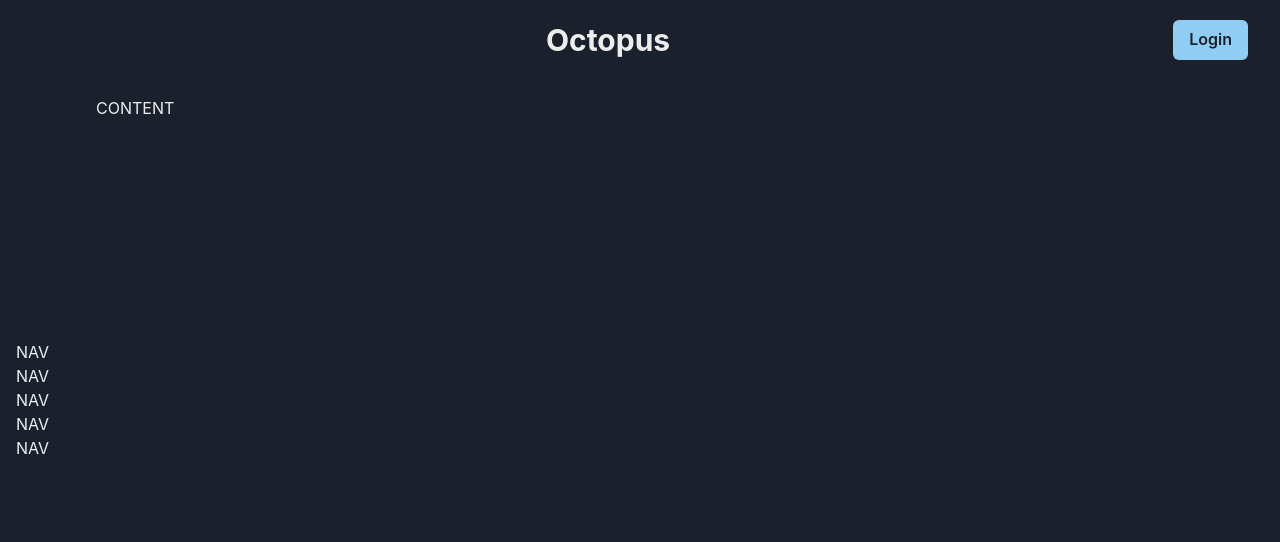
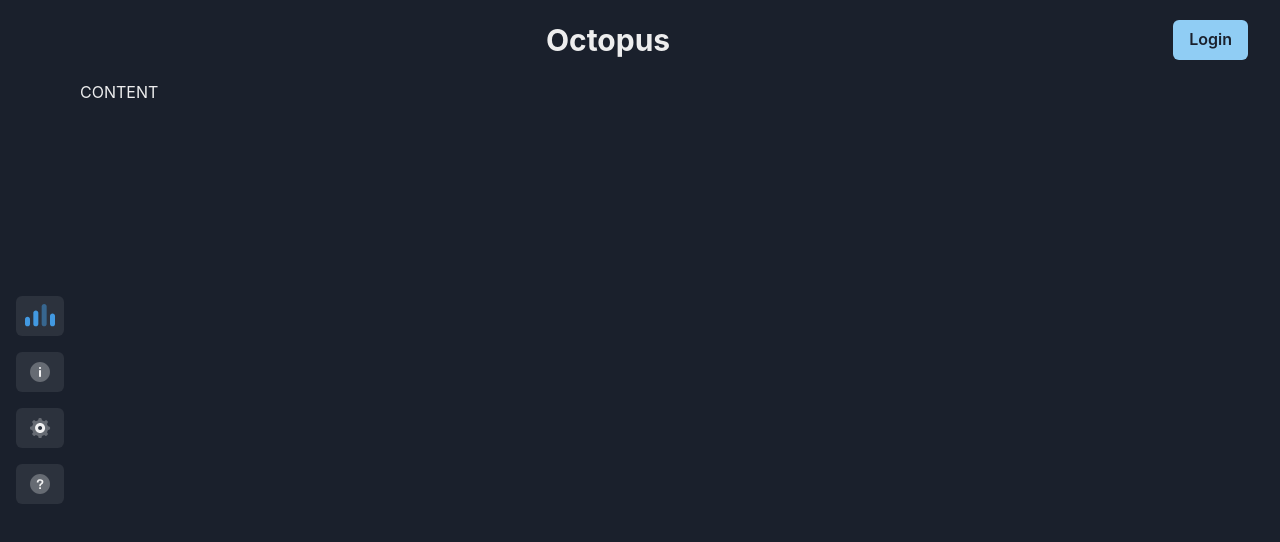
Before and after one commit to TheSpectreTeam/Octopus.GUI, a React app: page / in a window 1280 px wide. Shown: the top 542 px of the page. Built offline with nearby package versions, Linux system fonts and the light colour scheme.

Commit message:
feat(Sidebar/Layout)[OCT-26]: added  NavMenu to Sidebar and Layout

```diff
--- a/package.json
+++ b/package.json
@@ -21,6 +21,7 @@
         "start:dev": "cross-env NODE_ENV=development webpack serve --open"
     },
     "dependencies": {
+        "@chakra-ui/icons": "^2.0.0",
         "@chakra-ui/react": "2.0.0-next.4",
         "@emotion/react": "latest",
         "@emotion/styled": "latest",
@@ -29,8 +30,6 @@
         "react-dom": "18.1.0"
     },
     "devDependencies": {
-        "@types/react": "18.0.9",
-        "@types/react-dom": "18.0.3",
         "@babel/cli": "^7.17.6",
         "@babel/core": "^7.17.9",
         "@babel/plugin-transform-runtime": "^7.17.0",
@@ -41,6 +40,8 @@
         "@testing-library/jest-dom": "^5.16.4",
         "@testing-library/react": "^13.1.1",
         "@types/jest": "^27.4.1",
+        "@types/react": "18.0.9",
+        "@types/react-dom": "18.0.3",
         "autoprefixer": "^10.4.4",
         "babel-eslint": "^10.1.0",
         "babel-loader": "^8.2.5",
--- a/src/components/Sidebar/index.tsx
+++ b/src/components/Sidebar/index.tsx
@@ -1,5 +1,5 @@
 import React from "react";
-import { Box, Flex, useColorModeValue } from "@chakra-ui/react";
+import { Box, Flex, Stack, useColorModeValue } from "@chakra-ui/react";
 
 type Props = {
     children: React.ReactNode;
@@ -10,25 +10,24 @@ const Sidebar: React.FC<Props> = ({ children }) => {
         <Box
             minHeight="100vh-20px"
             minW={"min-content"}
-            bg={useColorModeValue("gray.100", "gray.900")}
+            bg={useColorModeValue("gray.100", "gray.800")}
         >
             <Box
+                borderTop={{ base: "1px solid", md: "none" }}
+                borderColor={{
+                    base: useColorModeValue("gray.200", "gray.700"),
+                    md: "none",
+                }}
                 width={{ base: "full", md: 20 }}
                 height={{ base: 20, md: "inherit" }}
                 position="fixed"
                 bottom={{ base: 0, md: "none" }}
                 top={{ base: "none", md: 20 }}
+                background={useColorModeValue("white", "gray.800")}
                 role="complementary"
             >
                 <Box role="navigation" padding={"1rem"} display="flex">
-                    <Flex
-                        height={"calc(100vh - 192px)"}
-                        width='full'
-                        direction={{ base: "row", md: "column" }}
-                        justifyContent={{ base: "space-around", md: "center" }}
-                    >
-                        {children}
-                    </Flex>
+                    {children}
                 </Box>
             </Box>
         </Box>
--- a/src/layouts/index.tsx
+++ b/src/layouts/index.tsx
@@ -1,7 +1,9 @@
-import { Box, Button, chakra, Flex } from "@chakra-ui/react";
 import React from "react";
+import { Box, chakra, Flex } from "@chakra-ui/react";
+
 import Navbar from "../components/Navbar";
 import Sidebar from "../components/Sidebar";
+import NavMenu from "../components/NavMenu";
 
 type Props = {
     children?: React.ReactNode;
@@ -9,17 +11,23 @@ type Props = {
 
 const Layout: React.FC<Props> = ({ children }) => {
     return (
-        <Box minH={"100vh"}>
+        <Box minH={"100vh"} minWidth={"320px"}>
             <Navbar />
-            <Flex flexDirection={{ base: "column", md: "row" }}>
+            <Flex
+                flexDirection={{ base: "column", md: "row" }}
+                position="relative"
+            >
                 <Sidebar>
-                    <NavItems />
+                    <NavMenu />
                 </Sidebar>
                 <chakra.main
-                    width={"full"}
+                    width={{ base: "calc(100% - 2em)", md: "calc(100vw - 112px)" }}
+                    height={'full'}
                     role={"main"}
-                    padding={"1rem"}
-                    marginLeft={{ base: "none", md: 20 }}
+                    aria-label="Main content"
+                    marginLeft={{ base: "1em", md: 20 }}
+                    marginRight={{ base: "1em", md: 5 }}
+                    marginBottom={{ base: 20, md: 0 }}
                 >
                     {children}
                 </chakra.main>
@@ -27,16 +35,5 @@ const Layout: React.FC<Props> = ({ children }) => {
         </Box>
     );
 };
-//TODO: Remove this demo component
-const NavItems = () => {
-    return (
-        <>
-            {Array(5)
-                .fill(1)
-                .map(() => (
-                    <div>NAV</div>
-                ))}
-        </>
-    );
-};
+
 export default Layout;
```
Also changed, not shown: 1 other file (tests, documents, lock files or other folders).
